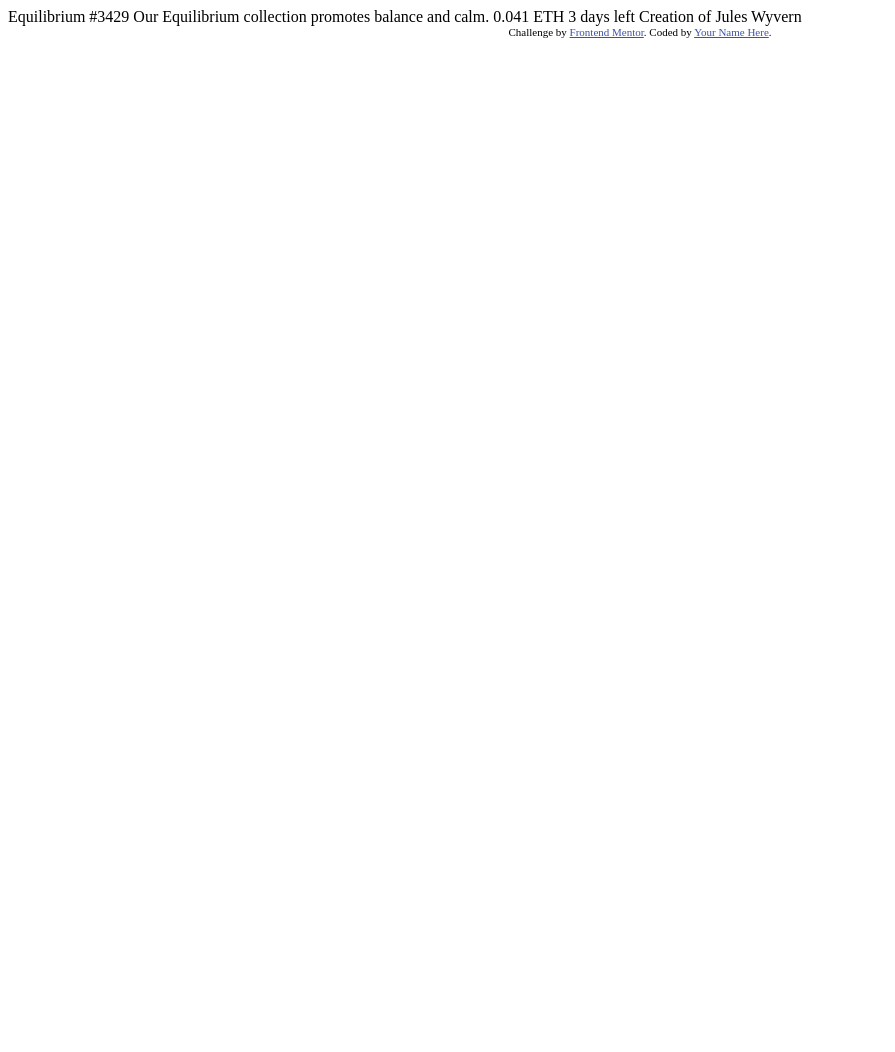
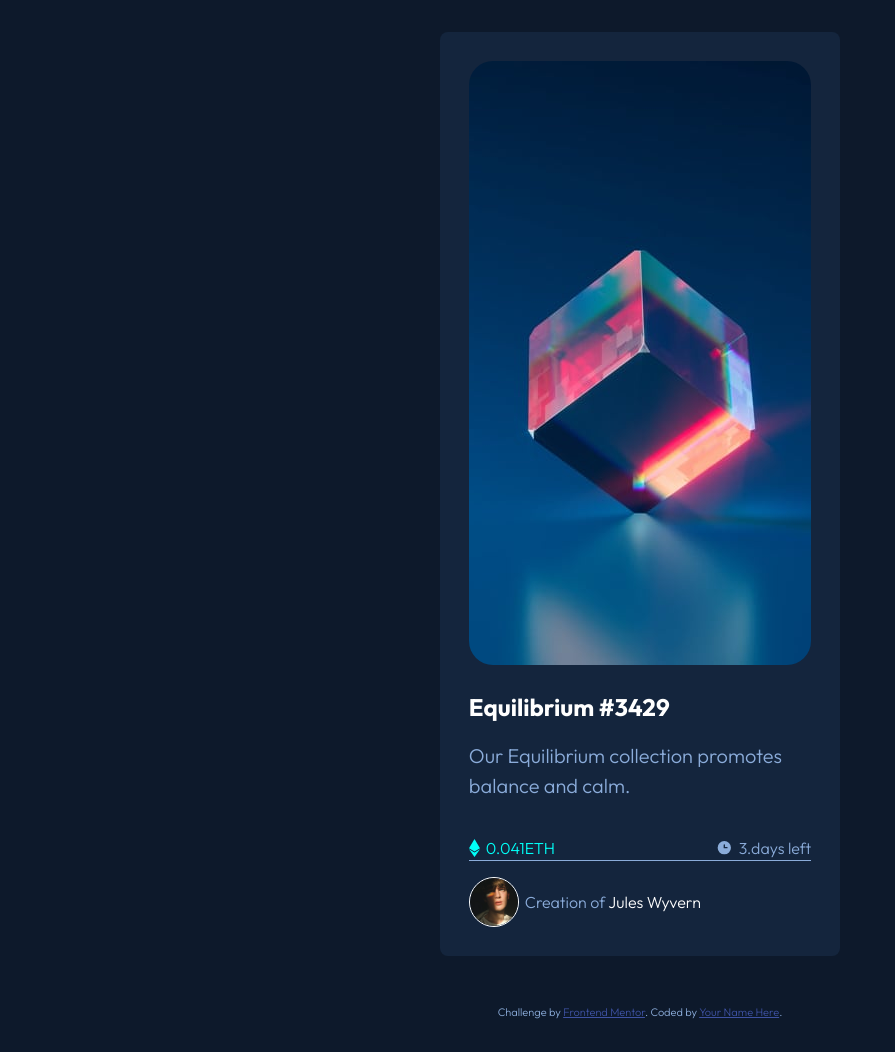
Before and after one commit to promise-nduehe/nft-preview-card-component-main, a plain HTML site: page index.html in a window 1280 px wide. Shown: the whole page, without its empty margins (0-895 px from the left). Before the commit the page ends 800 px from the top, so only its background shows below. Drawn offline with Linux system fonts and the light colour scheme.

Commit message:
changed 3 files

```diff
--- a/index.html
+++ b/index.html
@@ -5,6 +5,7 @@
   <meta name="viewport" content="width=device-width, initial-scale=1.0"> <!-- displays site properly based on user's device -->
 
   <link rel="icon" type="image/png" sizes="32x32" href="./images/favicon-32x32.png">
+  <link rel="stylesheet" href="styles.css">
 
   <title>Frontend Mentor | NFT preview card component</title>
 
@@ -12,18 +13,42 @@
   <style>
     .attribution { font-size: 11px; text-align: center; }
     .attribution a { color: hsl(228, 45%, 44%); }
+
   </style>
 </head>
 <body>
+  <main>
+    <div id="image-div">
+      <img src="images/image-equilibrium.jpg" alt="equilibrium">
+      <div id="view-div">
+        <img src="images/icon-view.svg" alt="view-icon">
+      </div>
+    </div>
+    <section>
+      <h1 id="equilibrium">Equilibrium #3429</h1>
+      <p>Our Equilibrium collection promotes balance and calm.</p>
 
-  Equilibrium #3429
+      <aside>
+        <figure>
+          <img src="images/icon-ethereum.svg" alt="icon-ethereum.svg">
+          <figcaption class="ETH">0.041ETH</figcaption>
+        </figure>
 
-  Our Equilibrium collection promotes balance and calm.
+        <figure>
+          <img src="images/icon-clock.svg" alt="icon-clock.svg">
+          <figcaption>3.days left</figcaption>
+        </figure>
+      </aside>
+      <figure>
+        <img class="Jules-image" src="images/image-avatar.png" alt="">
+        <div>
+          <span>Creation of</span>
+          <span class="Wyvern">Jules Wyvern</span>
+        </div>
+      </figure>
+    </section>
+  </main>
 
-  0.041 ETH
-  3 days left
-
-  Creation of Jules Wyvern
 
   <div class="attribution">
     Challenge by <a href="https://www.frontendmentor.io?ref=challenge" target="_blank">Frontend Mentor</a>.
--- a/styles.css
+++ b/styles.css
@@ -1,64 +1,119 @@
+@import url('https://fonts.googleapis.com/css2?family=Outfit:wght@100..900&display=swap');
+
 *{
   padding: 0;
   margin: 0;
-  box-sizing: 0;
+  box-sizing: border-box;
 }
 
-.main-div{
+body{
+  font-family: "Outfit";
+  font-weight: 300;
+  background-color:  hsl(217, 54%, 11%);
+  color: hsl(215, 51%, 70%);
+  padding: 2rem;
   display: flex;
   flex-direction: column;
+  justify-content: center;
+  align-items: center;
+  gap: 3rem;
+  line-height: 1.5;
+}
+
+main{
+  padding: 1.8rem;
+  background-color: hsl(216, 50%, 16%);
+  border-radius: 0.5rem;
+  max-width: 400px;
+}
+
+main>img{
+  width: 100%;
+  border-radius: 0.5rem;
+}
+
+h1{
+  color: white;
+  height: 600;
+  font-family: Outfit;
+}
+p{
+  font-family: Outfit;
+  font-size: 20px;
+  margin-bottom: 1.2rem;
+  font-weight: 300;
+}
+
+.ETH{
+  color: hsl(178, 100%, 50%);
+}
+
+section{
+  display: grid;
+  gap: 1rem;
+  margin-top: 1.5rem;
+
+}
+.Wyvern:hover,#equilibrium:hover{
+  color: hsl(178, 100%, 50%);
+}
+
+aside{
+  width: 100%;
+  display: flex;
+  justify-content: space-between;
+  align-content: center;
+  border: solid;
+  border-width:1px;
+  border-top: hsl(215, 32%, 27%);
+  border-left: none;
+  border-right: none;
+}
+
+figure{
+  display: flex;
+  align-items: center;
+  gap: 6px;
+}
+
+
+#view-div{
+  position: absolute;
+  visibility: hidden;
+  left: 0;
+  top: 0;
+  width: 100%;
+  height: 100%;
+  display: flex;
+  justify-content: center;
+  align-items: center;
+  background-color: rgba(0, 255, 255, 0.34);
+}
+
+#image-div{
+  display: flex;
   align-items: center;
   justify-content: center;
-  margin: 3rem;
-  background-color: hsl(228, 45%, 44%);
-  width: fit-content;
-}
-.first-image{
-  margin: 3.2rem;
+  position: relative;
+  overflow: hidden;
+  transition: all 5000ms;
   border-radius: 1.5rem;
 }
 
-.text-div{
-  margin-bottom: 2rem;
-}
-.our-text{
-  margin-bottom:10px;
-}
-.equall-text{
-  color: white;
-  font-size: 20px;
-  margin-left: 20px;
-}
-.write-div{
-  margin-bottom: 20px;
-  display: flex;
-  flex-direction: row;
-  align-items: center;
-  justify-content: space-between;
+#image-div:hover #view-div{
+visibility: visible;
+border-radius: 0.5rem;
 }
 
-.write-eth{
-  display: inline;
-}
-.write-left{
-  display: inline;
-}
-
-.creat{
+.Jules-image{
   display: flex;
-  flex-direction: row;
-  align-items: center;
-}
-.jam-image{
+  border-radius: 100%;
+  color: white;
   height: 50px;
   width: 50px;
-  border-color: white;
-  border-radius: 100%;
+  border: solid;
+  border-width: 1px;
 }
-.text-creat{
-  margin-left: 10px;
+.Wyvern{
+  color: white;
 }
-
-.text-jules{
-  margin-left: 5px;
-}
```
Also changed, not shown: index1.html (deleted, +0 -35 lines).
